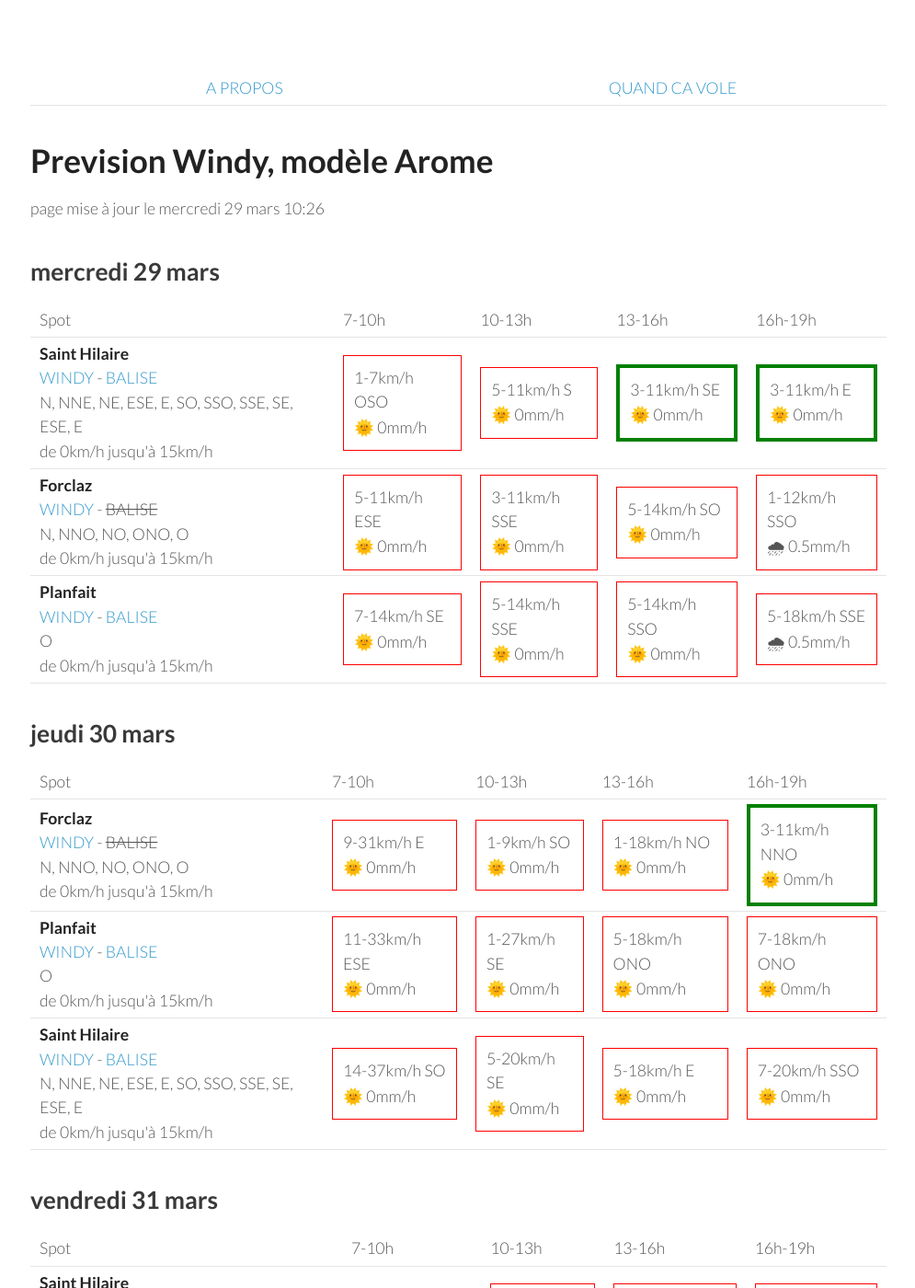
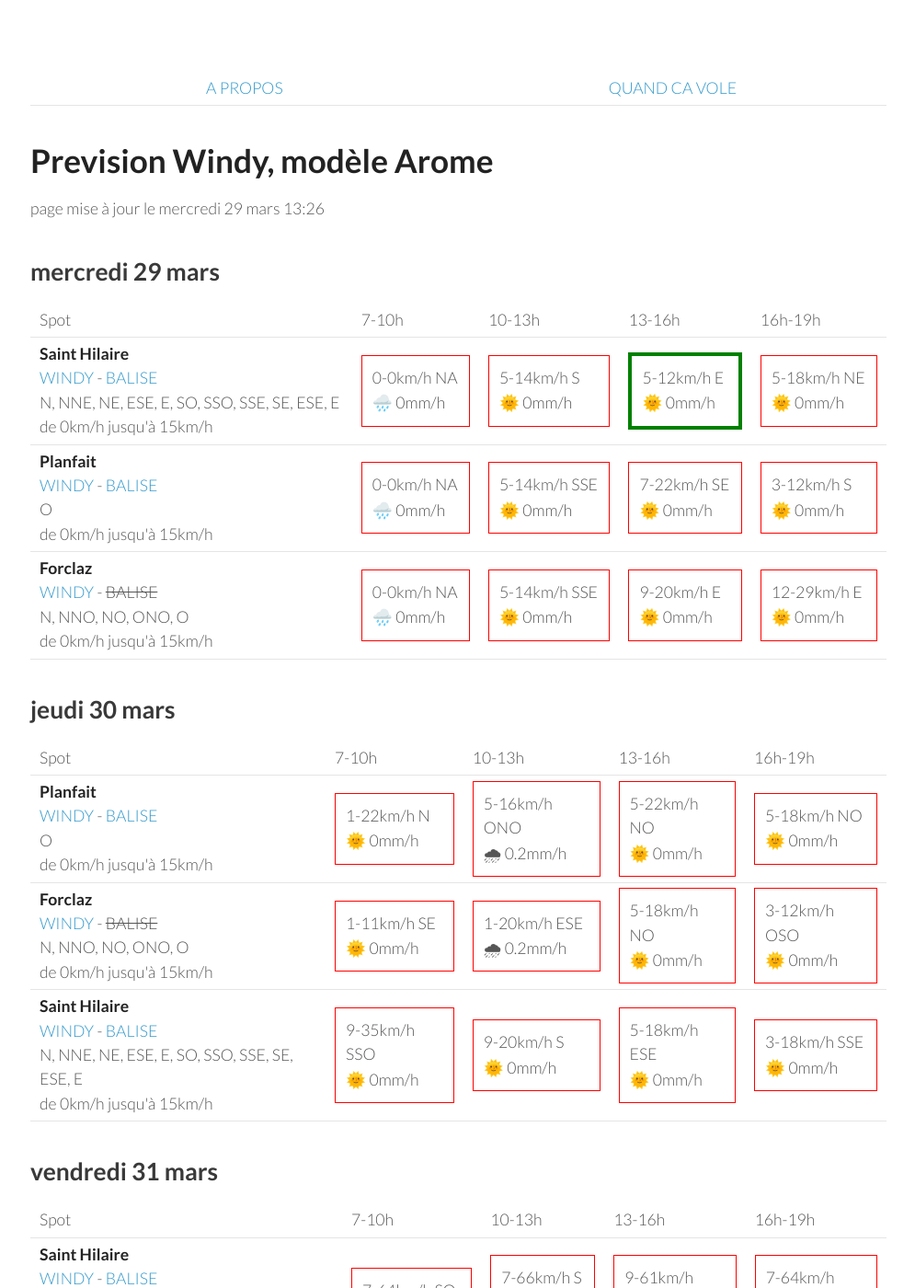
Before and after one commit to parapente-dans-le-nord/parapente-dans-le-nord.github.io, a Jekyll site: the page built from alpes_nord.markdown, in a window 1280 px wide and 1400 px high. Shown: the whole window at 92% size, without its empty margins (25-1020 px from the left). Built offline with Jekyll 4.4.1, drawn with Linux system fonts in a browser that asks for light colours.

Commit message:
update index.markdown

```diff
--- a/alpes_nord.markdown
+++ b/alpes_nord.markdown
@@ -7,7 +7,7 @@ title:  "Tous les spots"
 {: .links}
 
 # Prevision Windy, modèle Arome
-page mise à jour le mercredi 29 mars 10:26
+page mise à jour le mercredi 29 mars 13:26
 
 ## mercredi 29 mars
 
@@ -24,31 +24,28 @@ page mise à jour le mercredi 29 mars 10:26
 <tr>
         <td><strong>Saint Hilaire</strong><br><a href="https://windy.com/45.307/5.888?45.087,5.889,9,m:eUFagkX">WINDY</a> - <span class=""><a href="http://www.balisemeteo.com/balise.php?idBalise=61">BALISE</a> </span><br> <span class="vent-favorable">N, NNE, NE, ESE, E, SO, SSO, SSE, SE, ESE, E</span><br><span class="force-vent">de 0km/h jusqu'à 15km/h</span> </td>
 
-            <td><div class="not-flyable"><p>1-7km/h OSO</p><p>🌞 0mm/h</p></div></td>
-            <td><div class="not-flyable"><p>5-11km/h S</p><p>🌞 0mm/h</p></div></td>
-            <td><div class="flyable"><p>3-11km/h SE</p><p>🌞 0mm/h</p></div></td>
-            <td><div class="flyable"><p>3-11km/h E</p><p>🌞 0mm/h</p></div></td>
+            <td><div class="not-flyable"><p>0-0km/h NA</p><p>🌧️ 0mm/h</p></div></td>
+            <td><div class="not-flyable"><p>5-14km/h S</p><p>🌞 0mm/h</p></div></td>
+            <td><div class="flyable"><p>5-12km/h E</p><p>🌞 0mm/h</p></div></td>
+            <td><div class="not-flyable"><p>5-18km/h NE</p><p>🌞 0mm/h</p></div></td>
 
+    </tr>
+<tr>
+        <td><strong>Planfait</strong><br><a href="https://windy.com/45.853/6.223?45.415,6.223,8">WINDY</a> - <span class=""><a href="https://www.openwindmap.org/PP496">BALISE</a> </span><br> <span class="vent-favorable">O</span><br><span class="force-vent">de 0km/h jusqu'à 15km/h</span> </td>
+
+            <td><div class="not-flyable"><p>0-0km/h NA</p><p>🌧️ 0mm/h</p></div></td>
+            <td><div class="not-flyable"><p>5-14km/h SSE</p><p>🌞 0mm/h</p></div></td>
+            <td><div class="not-flyable"><p>7-22km/h SE</p><p>🌞 0mm/h</p></div></td>
+            <td><div class="not-flyable"><p>3-12km/h S</p><p>🌞 0mm/h</p></div></td>
 
     </tr>
 <tr>
         <td><strong>Forclaz</strong><br><a href="https://windy.com/45.814/6.247?45.375,6.246,8,m:eVwaglz">WINDY</a> - <span class="no-balise"> BALISE </span><br> <span class="vent-favorable">N, NNO, NO, ONO, O</span><br><span class="force-vent">de 0km/h jusqu'à 15km/h</span> </td>
 
-            <td><div class="not-flyable"><p>5-11km/h ESE</p><p>🌞 0mm/h</p></div></td>
-            <td><div class="not-flyable"><p>3-11km/h SSE</p><p>🌞 0mm/h</p></div></td>
-            <td><div class="not-flyable"><p>5-14km/h SO</p><p>🌞 0mm/h</p></div></td>
-            <td><div class="not-flyable"><p>1-12km/h SSO</p><p>🌧 0.5mm/h</p></div></td>
-
-
-    </tr>
-<tr>
-        <td><strong>Planfait</strong><br><a href="https://windy.com/45.853/6.223?45.415,6.223,8">WINDY</a> - <span class=""><a href="https://www.openwindmap.org/PP496">BALISE</a> </span><br> <span class="vent-favorable">O</span><br><span class="force-vent">de 0km/h jusqu'à 15km/h</span> </td>
-
-            <td><div class="not-flyable"><p>7-14km/h SE</p><p>🌞 0mm/h</p></div></td>
+            <td><div class="not-flyable"><p>0-0km/h NA</p><p>🌧️ 0mm/h</p></div></td>
             <td><div class="not-flyable"><p>5-14km/h SSE</p><p>🌞 0mm/h</p></div></td>
-            <td><div class="not-flyable"><p>5-14km/h SSO</p><p>🌞 0mm/h</p></div></td>
-            <td><div class="not-flyable"><p>5-18km/h SSE</p><p>🌧 0.5mm/h</p></div></td>
-
+            <td><div class="not-flyable"><p>9-20km/h E</p><p>🌞 0mm/h</p></div></td>
+            <td><div class="not-flyable"><p>12-29km/h E</p><p>🌞 0mm/h</p></div></td>
 
     </tr>
 
@@ -68,32 +65,32 @@ page mise à jour le mercredi 29 mars 10:26
       <td>16h-19h</td>
     </tr>
 <tr>
-        <td><strong>Forclaz</strong><br><a href="https://windy.com/45.814/6.247?45.375,6.246,8,m:eVwaglz">WINDY</a> - <span class="no-balise"> BALISE </span><br> <span class="vent-favorable">N, NNO, NO, ONO, O</span><br><span class="force-vent">de 0km/h jusqu'à 15km/h</span> </td>
+        <td><strong>Planfait</strong><br><a href="https://windy.com/45.853/6.223?45.415,6.223,8">WINDY</a> - <span class=""><a href="https://www.openwindmap.org/PP496">BALISE</a> </span><br> <span class="vent-favorable">O</span><br><span class="force-vent">de 0km/h jusqu'à 15km/h</span> </td>
 
-            <td><div class="not-flyable"><p>9-31km/h E</p><p>🌞 0mm/h</p></div></td>
-            <td><div class="not-flyable"><p>1-9km/h SO</p><p>🌞 0mm/h</p></div></td>
-            <td><div class="not-flyable"><p>1-18km/h NO</p><p>🌞 0mm/h</p></div></td>
-            <td><div class="flyable"><p>3-11km/h NNO</p><p>🌞 0mm/h</p></div></td>
+            <td><div class="not-flyable"><p>1-22km/h N</p><p>🌞 0mm/h</p></div></td>
+            <td><div class="not-flyable"><p>5-16km/h ONO</p><p>🌧 0.2mm/h</p></div></td>
+            <td><div class="not-flyable"><p>5-22km/h NO</p><p>🌞 0mm/h</p></div></td>
+            <td><div class="not-flyable"><p>5-18km/h NO</p><p>🌞 0mm/h</p></div></td>
 
 
     </tr>
 <tr>
-        <td><strong>Planfait</strong><br><a href="https://windy.com/45.853/6.223?45.415,6.223,8">WINDY</a> - <span class=""><a href="https://www.openwindmap.org/PP496">BALISE</a> </span><br> <span class="vent-favorable">O</span><br><span class="force-vent">de 0km/h jusqu'à 15km/h</span> </td>
+        <td><strong>Forclaz</strong><br><a href="https://windy.com/45.814/6.247?45.375,6.246,8,m:eVwaglz">WINDY</a> - <span class="no-balise"> BALISE </span><br> <span class="vent-favorable">N, NNO, NO, ONO, O</span><br><span class="force-vent">de 0km/h jusqu'à 15km/h</span> </td>
 
-            <td><div class="not-flyable"><p>11-33km/h ESE</p><p>🌞 0mm/h</p></div></td>
-            <td><div class="not-flyable"><p>1-27km/h SE</p><p>🌞 0mm/h</p></div></td>
-            <td><div class="not-flyable"><p>5-18km/h ONO</p><p>🌞 0mm/h</p></div></td>
-            <td><div class="not-flyable"><p>7-18km/h ONO</p><p>🌞 0mm/h</p></div></td>
+            <td><div class="not-flyable"><p>1-11km/h SE</p><p>🌞 0mm/h</p></div></td>
+            <td><div class="not-flyable"><p>1-20km/h ESE</p><p>🌧 0.2mm/h</p></div></td>
+            <td><div class="not-flyable"><p>5-18km/h NO</p><p>🌞 0mm/h</p></div></td>
+            <td><div class="not-flyable"><p>3-12km/h OSO</p><p>🌞 0mm/h</p></div></td>
 
 
     </tr>
 <tr>
         <td><strong>Saint Hilaire</strong><br><a href="https://windy.com/45.307/5.888?45.087,5.889,9,m:eUFagkX">WINDY</a> - <span class=""><a href="http://www.balisemeteo.com/balise.php?idBalise=61">BALISE</a> </span><br> <span class="vent-favorable">N, NNE, NE, ESE, E, SO, SSO, SSE, SE, ESE, E</span><br><span class="force-vent">de 0km/h jusqu'à 15km/h</span> </td>
 
-            <td><div class="not-flyable"><p>14-37km/h SO</p><p>🌞 0mm/h</p></div></td>
-            <td><div class="not-flyable"><p>5-20km/h SE</p><p>🌞 0mm/h</p></div></td>
-            <td><div class="not-flyable"><p>5-18km/h E</p><p>🌞 0mm/h</p></div></td>
-            <td><div class="not-flyable"><p>7-20km/h SSO</p><p>🌞 0mm/h</p></div></td>
+            <td><div class="not-flyable"><p>9-35km/h SSO</p><p>🌞 0mm/h</p></div></td>
+            <td><div class="not-flyable"><p>9-20km/h S</p><p>🌞 0mm/h</p></div></td>
+            <td><div class="not-flyable"><p>5-18km/h ESE</p><p>🌞 0mm/h</p></div></td>
+            <td><div class="not-flyable"><p>3-18km/h SSE</p><p>🌞 0mm/h</p></div></td>
 
 
     </tr>
```
